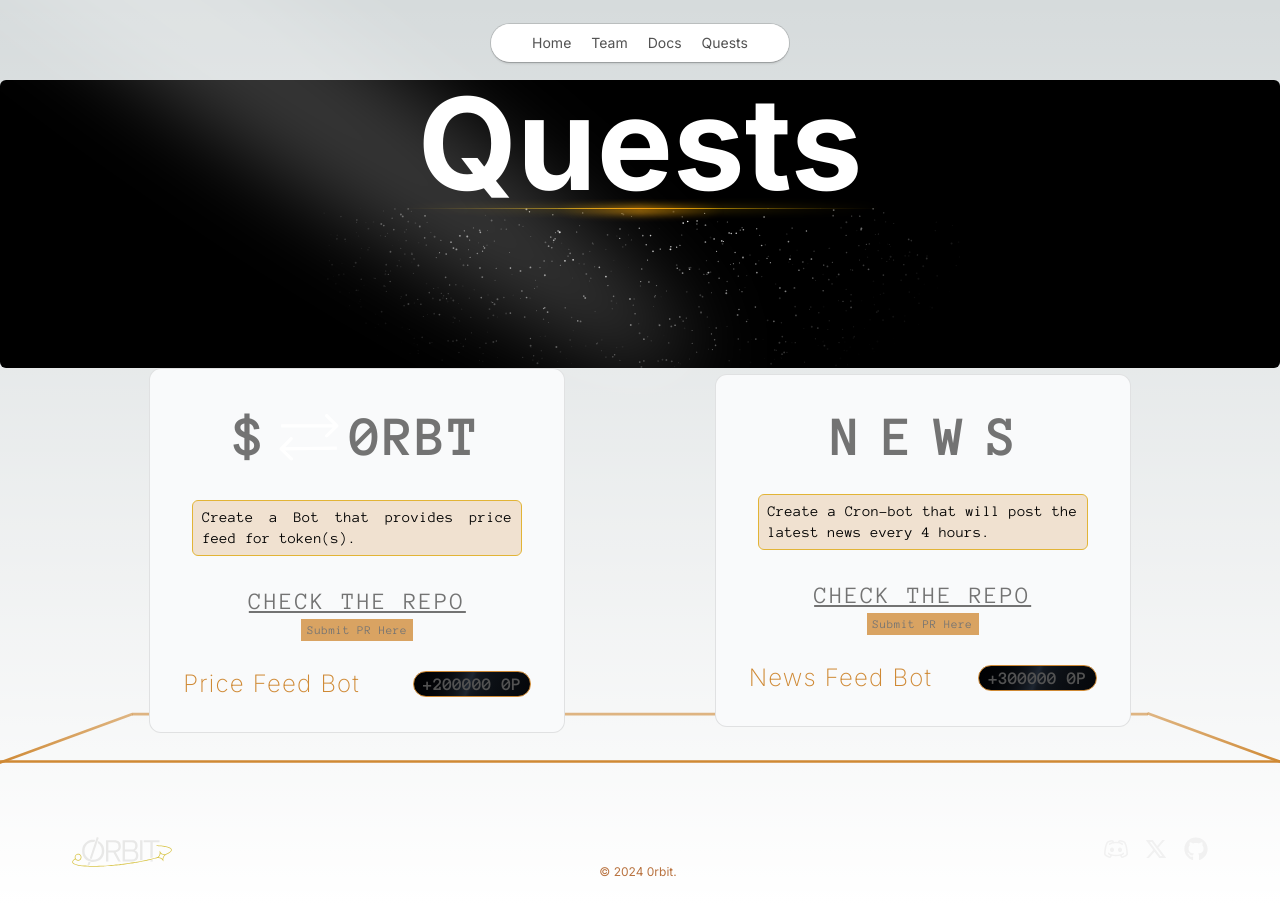
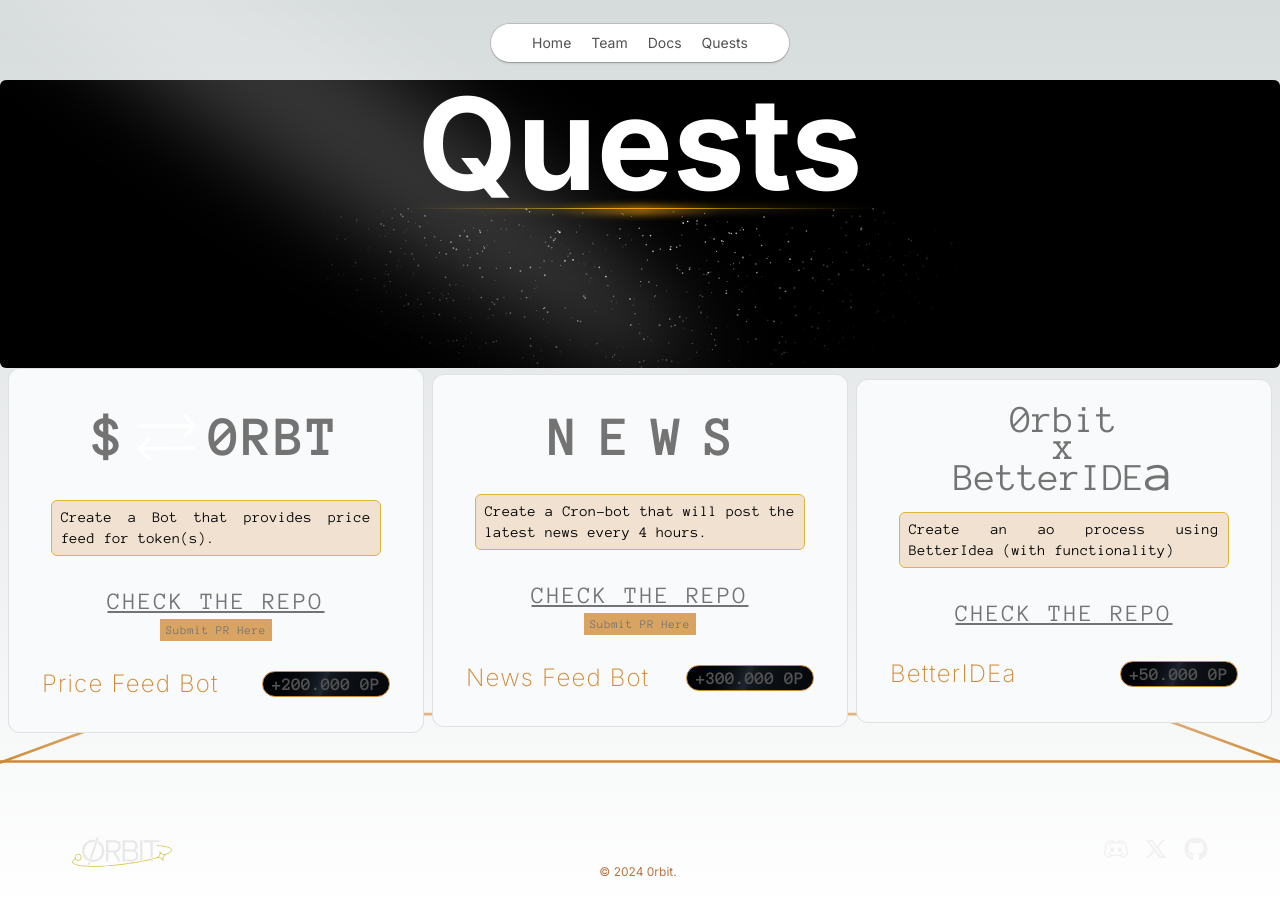
Before and after one commit to 0rbit-co/website, a Next.js app: page /quests in a window 1280 px wide. Built offline with nearby package versions, Linux system fonts and the light colour scheme.

Commit message:
better idea card addded

```diff
--- a/app/components/quests/QuestCard.tsx
+++ b/app/components/quests/QuestCard.tsx
@@ -1,3 +1,4 @@
+// "use client";
 import React from "react";
 import { CardBody, CardContainer, CardItem } from "../ui/3d-card";
 import Image from "next/image";
@@ -15,6 +16,7 @@ interface QuestCardProps {
 }
 
 const QuestCard = ({ num, name, linker, text, points }: QuestCardProps) => {
+  // const [i, setI] = useState(false);
   return (
     <CardContainer>
       <CardBody
@@ -47,6 +49,17 @@ const QuestCard = ({ num, name, linker, text, points }: QuestCardProps) => {
               <h2 className=" tracking-[21px] mr-[-24px]">NEWS</h2>
             </>
           )}
+          {num == 3 && (
+            <div className="sm:text-[39px] text-[21px] tracking-normal flex flex-col items-center font-medium my-[-18px] gap-[-3px] leading-[27px]">
+              <h2>0rbit</h2>
+              <h2>x</h2>
+              <h2>
+                {" "}
+                BetterIDE
+                <span className="sm:text-[54px] text-[36px]">a</span>
+              </h2>
+            </div>
+          )}
         </CardItem>
         <CardItem
           as="p"
@@ -78,6 +91,9 @@ const QuestCard = ({ num, name, linker, text, points }: QuestCardProps) => {
           >
             CHECK THE REPO
           </Link>
+          {num == 3 ? (
+            ""
+          ) : (
             <Link
               className="text-[12px] font-light tracking-wider px-[6px] py-[2px]
             hover:cursor-pointer hover:bg-[#cf893457] bg-[#cf8934c3]"
@@ -85,6 +101,7 @@ const QuestCard = ({ num, name, linker, text, points }: QuestCardProps) => {
             >
               Submit PR Here
             </Link>
+          )}
         </CardItem>
         <CardItem
           translateZ="50"
@@ -99,8 +116,26 @@ const QuestCard = ({ num, name, linker, text, points }: QuestCardProps) => {
           animate-shimmer bg-[linear-gradient(110deg,#000103,45%,#1e2631,55%,#000103)] bg-[length:200%_100%]   transition-colors focus:outline-none focus:ring-2 focus:ring-slate-400 focus:ring-offset-2 focus:ring-offset-slate-50
           ${anp.className}`}
           >
-            +{points} 0P
+            +{points} 0P{" "}
+            {/* {num == 3 && (
+              <span
+                onMouseEnter={() => {
+                  setI(true);
+                }}
+                onMouseLeave={() => {
+                  setI(false);
+                }}
+                className="hover:cursor-pointer px-[6px] py-[2px] text-[12px] rounded-full bg-[#323232] text-[#cacaca]"
+              >
+                i
               </span>
+            )} */}
+          </span>
+          {/* {i && (
+            <span className="absolute text-[12px] text-end mr-[-27px] bg-[#323232] text-[#cacaca] max-w-24 px-[12px] py-[6px]">
+              First 100 Wallets recieve 50 0p each!
+            </span>
+          )} */}
         </CardItem>
       </CardBody>
     </CardContainer>
--- a/app/components/quests/QuestsCall.tsx
+++ b/app/components/quests/QuestsCall.tsx
@@ -10,14 +10,21 @@ const QuestsCall = () => {
         linker="https://github.com/0rbit-co/quest/blob/main/price-feed-bot.md"
         name="Price Feed Bot"
         text="Create a Bot that provides price feed for token(s)."
-        points="200000"
+        points="200.000"
       />
       <QuestCard
         num="2"
         linker="https://github.com/0rbit-co/quest/blob/main/news-feed-bot.md"
         name="News Feed Bot"
         text="Create a Cron-bot that will post the latest news every 4 hours."
-        points="300000"
+        points="300.000"
+      />
+      <QuestCard
+        num="3"
+        linker="https://github.com/0rbit-co/quest/blob/main/better-idea.md"
+        name="BetterIDEa"
+        text="Create an ao process using BetterIdea (with functionality)"
+        points="50.000"
       />
     </div>
   );
```
Lines whose indentation alone changed are shown as unchanged.
